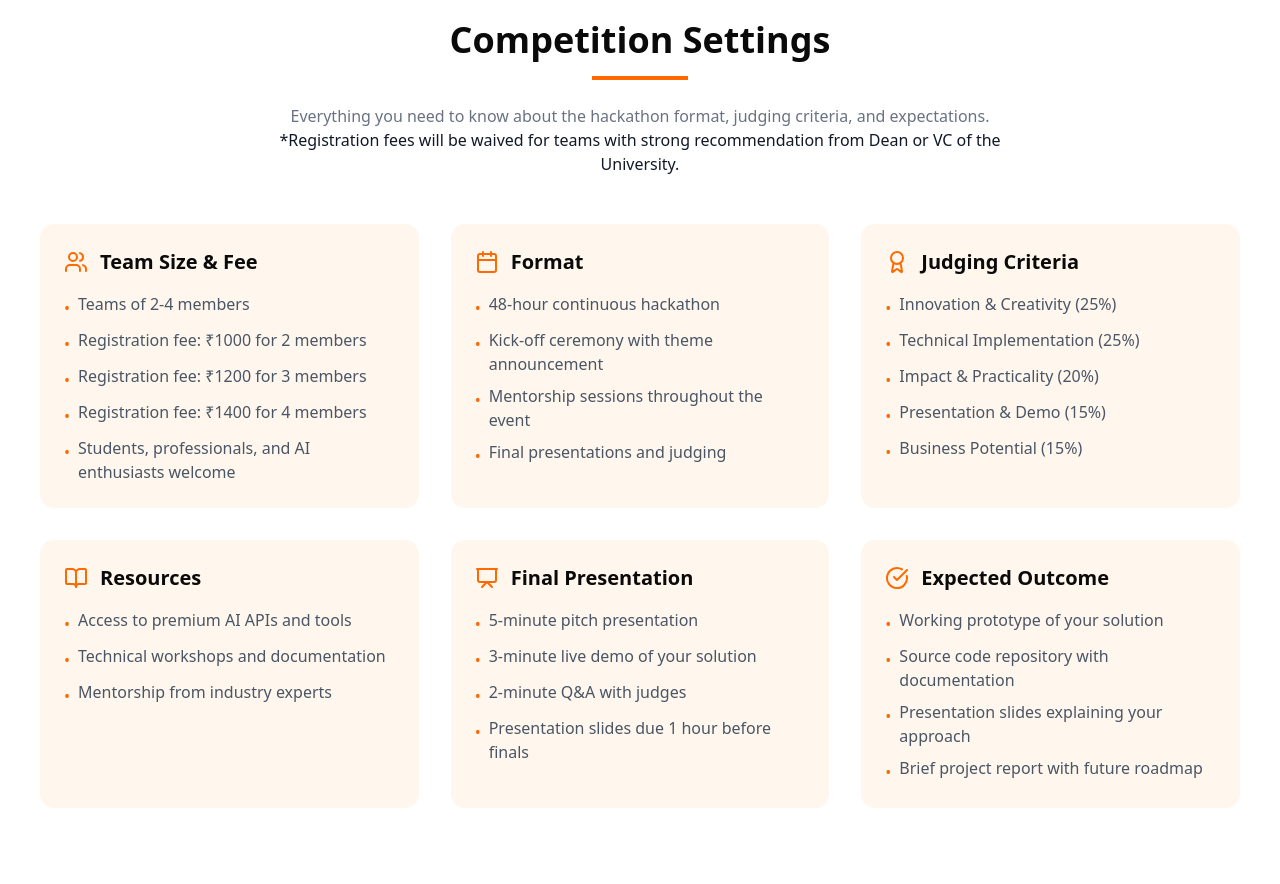
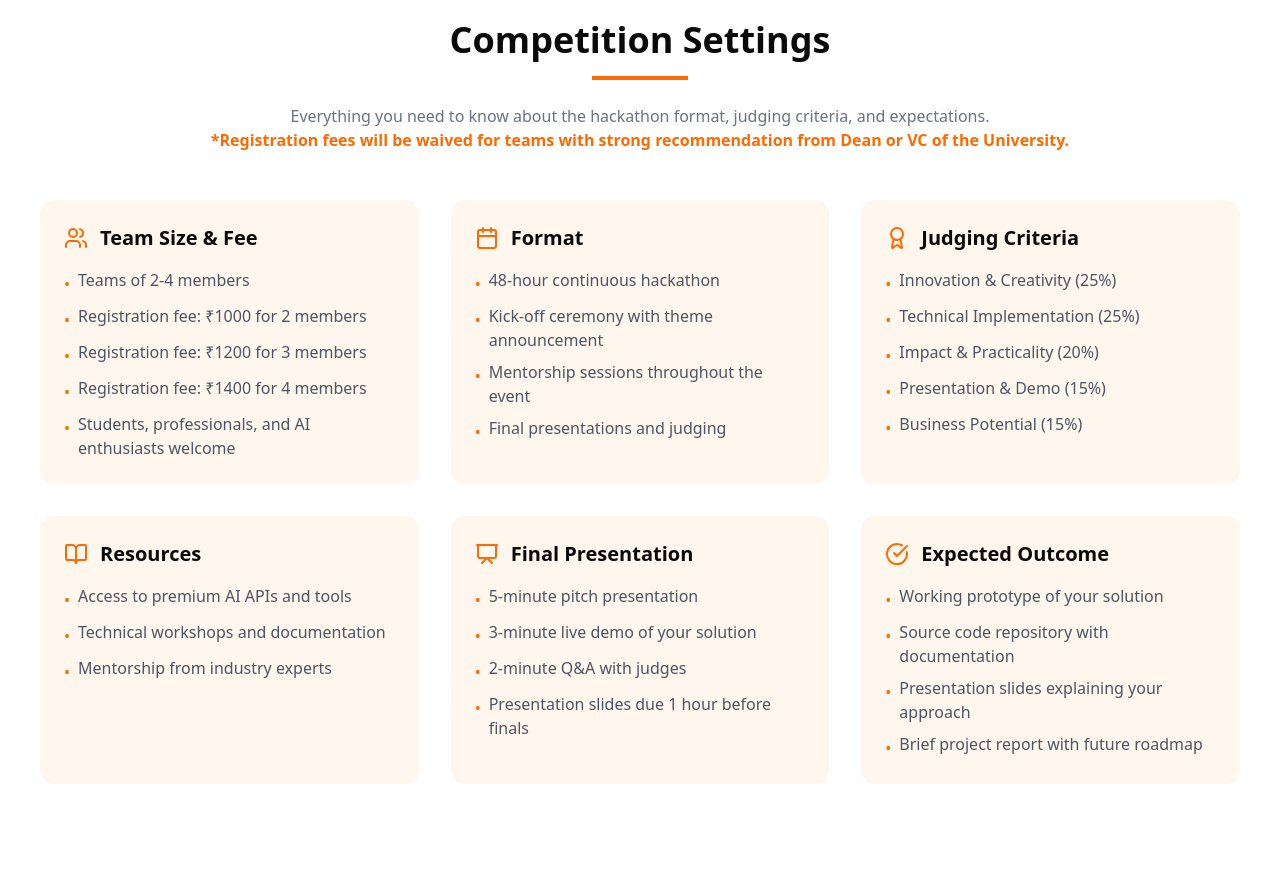
Before and after one commit to garunAMT/jazzee-hackathon, a Next.js app: page / in a window 1280 px wide. Shown: the part 2440-3324 px from the top of the page. Built offline with nearby package versions, Linux system fonts and the light colour scheme.

Commit message:
changed font and color for registration

```diff
--- a/components/shared/CompetitionSettings.tsx
+++ b/components/shared/CompetitionSettings.tsx
@@ -10,7 +10,7 @@ export function CompetitionSettings() {
           <p className="max-w-3xl mx-auto text-gray-500">
             Everything you need to know about the hackathon format, judging criteria, and expectations.
           </p>
-          <p className="max-w-3xl mx-auto text-gray-900">
+          <p className="max-w-4xl mx-auto text-orange-500 font-semibold">
             *Registration fees will be waived for teams with strong recommendation from Dean or VC of the University.
           </p>
         </div>
```
